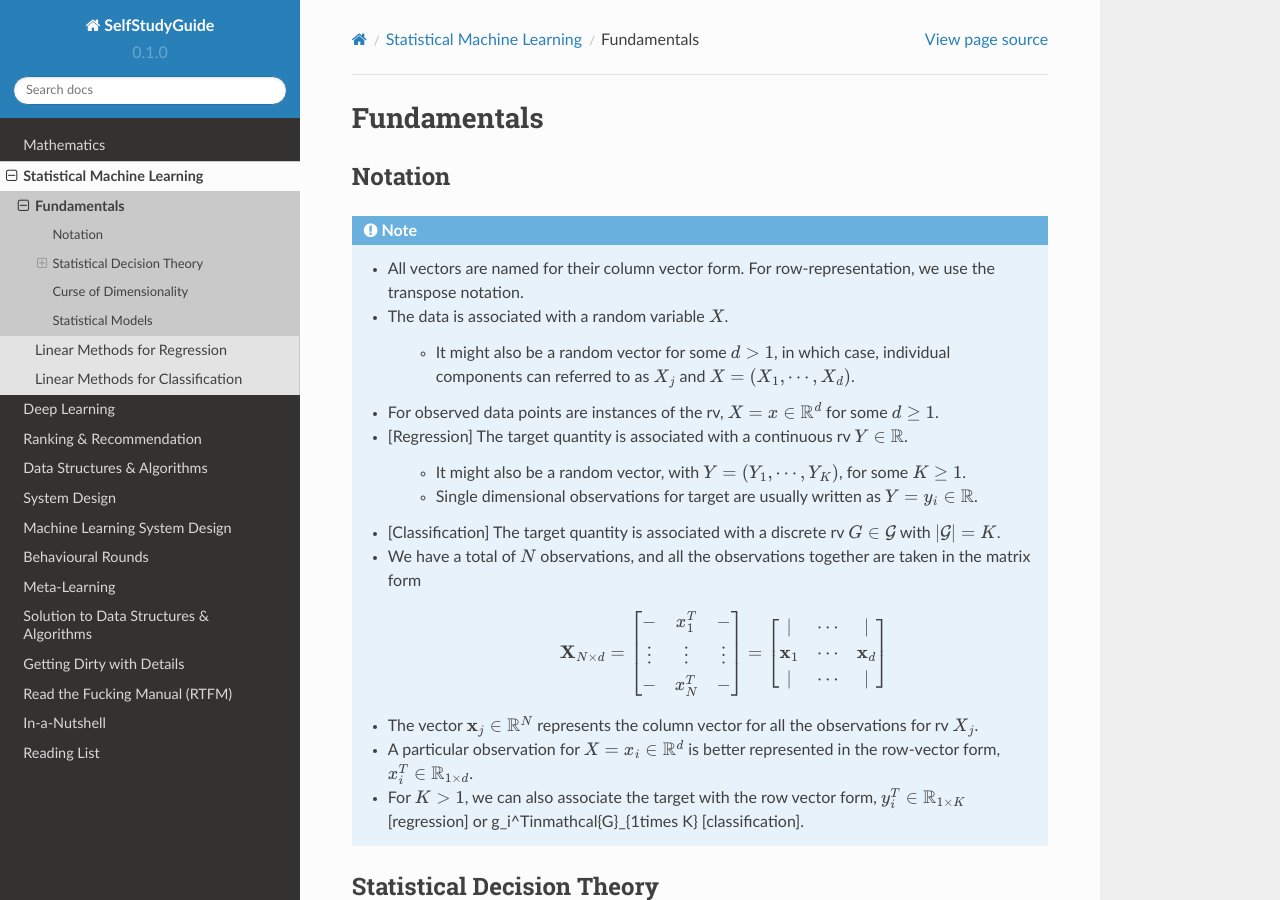
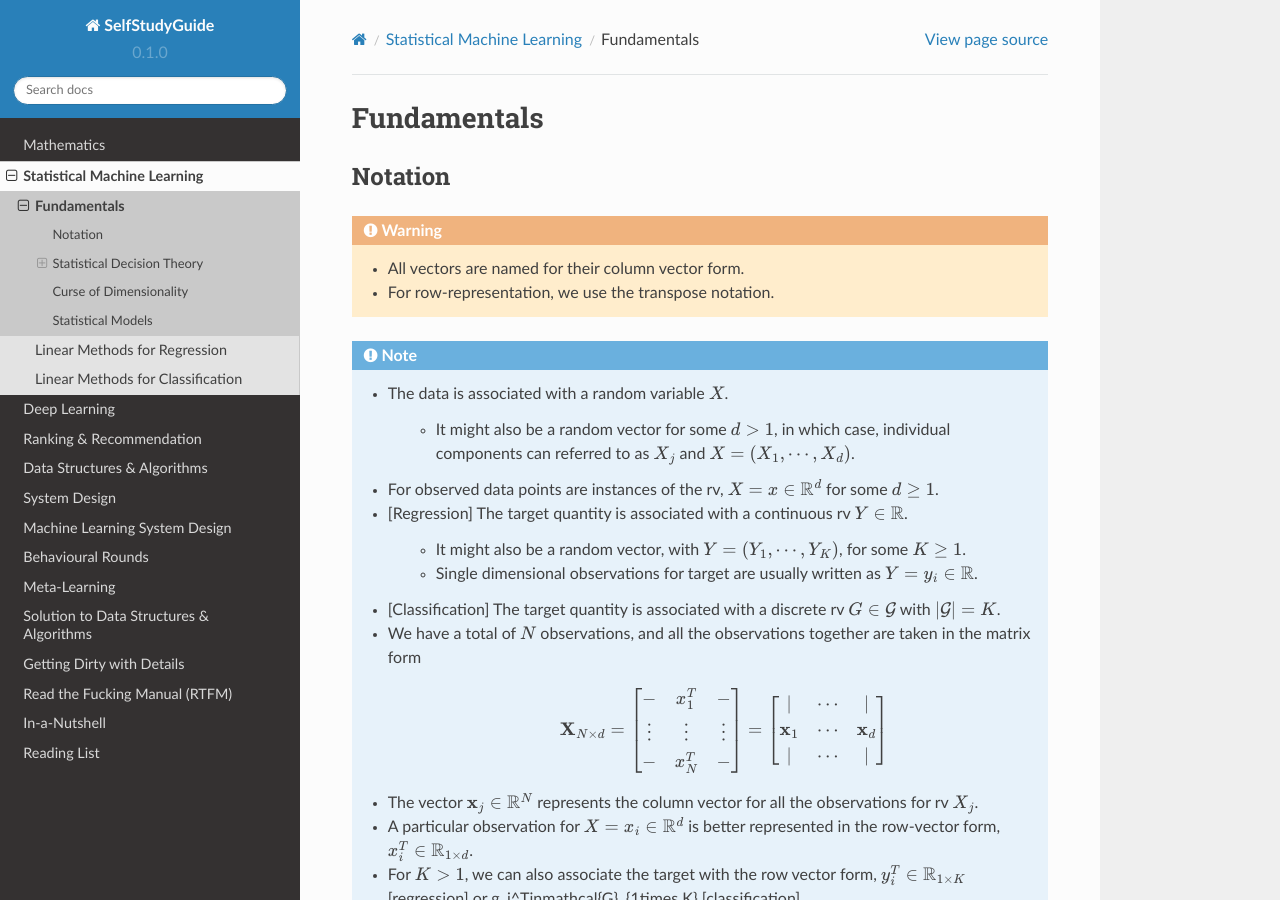
Before and after one commit to uselesstechjunks/leetcode, a Sphinx documentation site: the page built from docs/source/ml/basics.rst, in a window 1280 px wide and 900 px high. Built offline with Sphinx 7.4.7 and the Read the Docs theme 2.0.0, drawn with Linux system fonts in a browser that asks for light colours; part of the change alters nothing that is shown.

Commit message:
Update basics.rst

```diff
--- a/docs/source/ml/basics.rst
+++ b/docs/source/ml/basics.rst
@@ -5,8 +5,11 @@ Fundamentals
 **********************************************************************************
 Notation
 **********************************************************************************
+.. warning::
+	* All vectors are named for their column vector form.
+	* For row-representation, we use the transpose notation.
+
 .. note::
-	* All vectors are named for their column vector form. For row-representation, we use the transpose notation.
 	* The data is associated with a random variable :math:`X`.
 
 		* It might also be a random vector for some :math:`d> 1`, in which case, individual components can referred to as :math:`X_j` and :math:`X=(X_1,\cdots,X_d)`.
```
